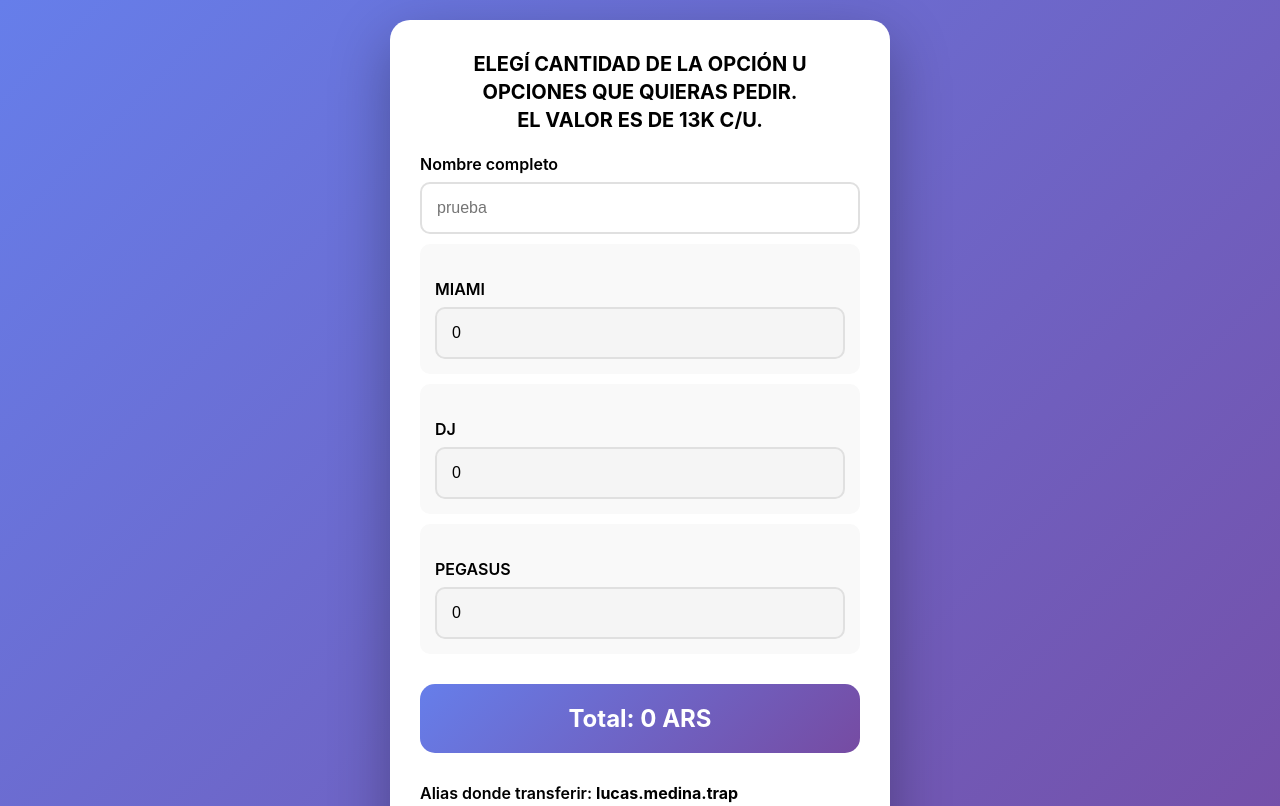
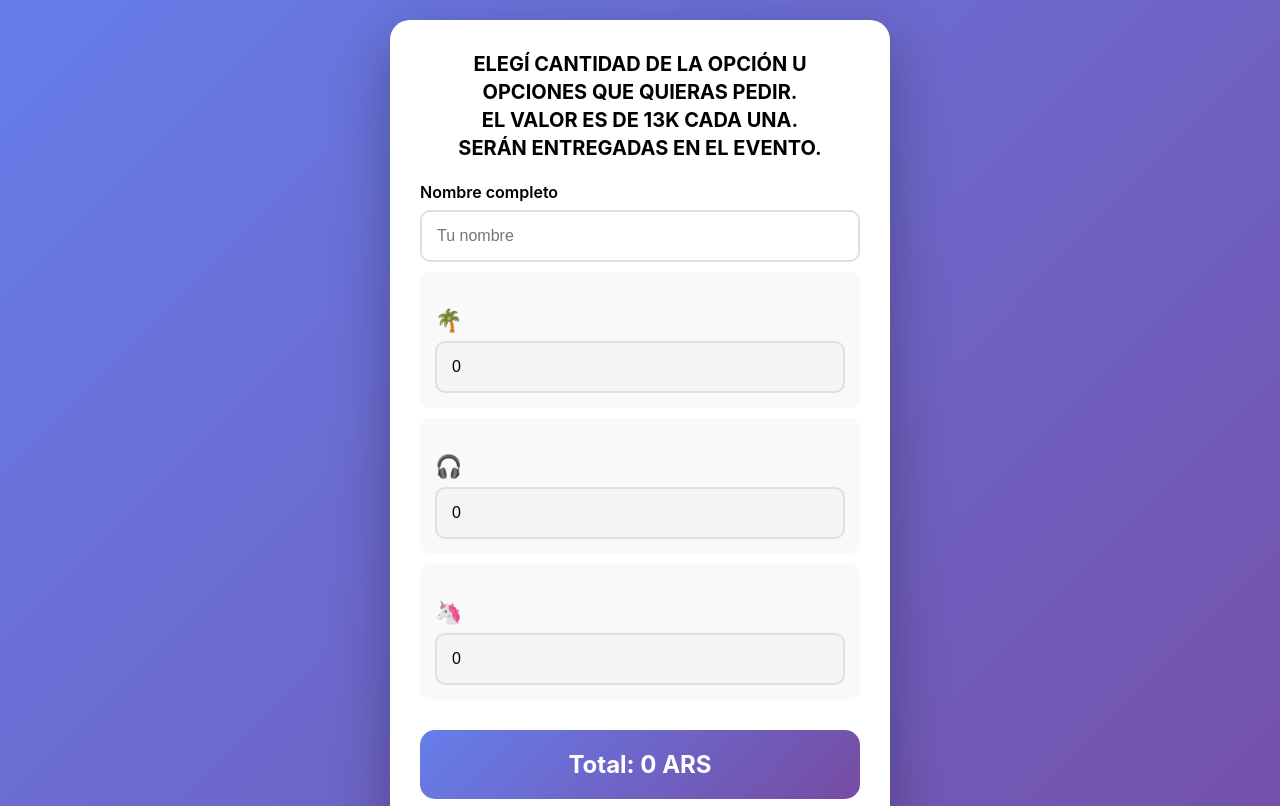
Before and after one commit to micaelabursese/tienda-evento, a plain HTML site: page index.html in a window 1280 px wide. Shown: the top 806 px of the page. Drawn offline with Linux system fonts and the light colour scheme.

Commit message:
Update index.html

```diff
--- a/index.html
+++ b/index.html
@@ -50,6 +50,17 @@
             margin-bottom: 8px;
             margin-top: 20px;
             font-size: 16px;
+        }
+
+        .option-group label {
+            font-size: 18px;
+            display: flex;
+            align-items: center;
+            gap: 8px;
+        }
+
+        .option-group label .emoji {
+            font-size: 22px;
         }
 
         input[type="text"],
@@ -161,24 +172,24 @@
 </head>
 <body>
     <div class="container">
-        <h1>ELEGÍ CANTIDAD DE LA OPCIÓN U OPCIONES QUE QUIERAS PEDIR.<br>EL VALOR ES DE 13K C/U.<br></h1>
+        <h1>ELEGÍ CANTIDAD DE LA OPCIÓN U OPCIONES QUE QUIERAS PEDIR.<br>EL VALOR ES DE 13K CADA UNA.<br>SERÁN ENTREGADAS EN EL EVENTO.</h1>
 
         <form id="pedidoForm">
             <label for="nombre">Nombre completo</label>
-            <input type="text" id="nombre" required placeholder="prueba">
+            <input type="text" id="nombre" required placeholder="Tu nombre">
 
             <div class="option-group">
-                <label for="miami">MIAMI</label>
+                <label for="miami"><span class="emoji">🌴</span></label>
                 <input type="number" id="miami" min="0" value="0">
             </div>
 
             <div class="option-group">
-                <label for="dj">DJ</label>
+                <label for="dj"><span class="emoji">🎧</span></label>
                 <input type="number" id="dj" min="0" value="0">
             </div>
 
             <div class="option-group">
-                <label for="pegasus">PEGASUS</label>
+                <label for="pegasus"><span class="emoji">🦄</span></label>
                 <input type="number" id="pegasus" min="0" value="0">
             </div>
 
```
